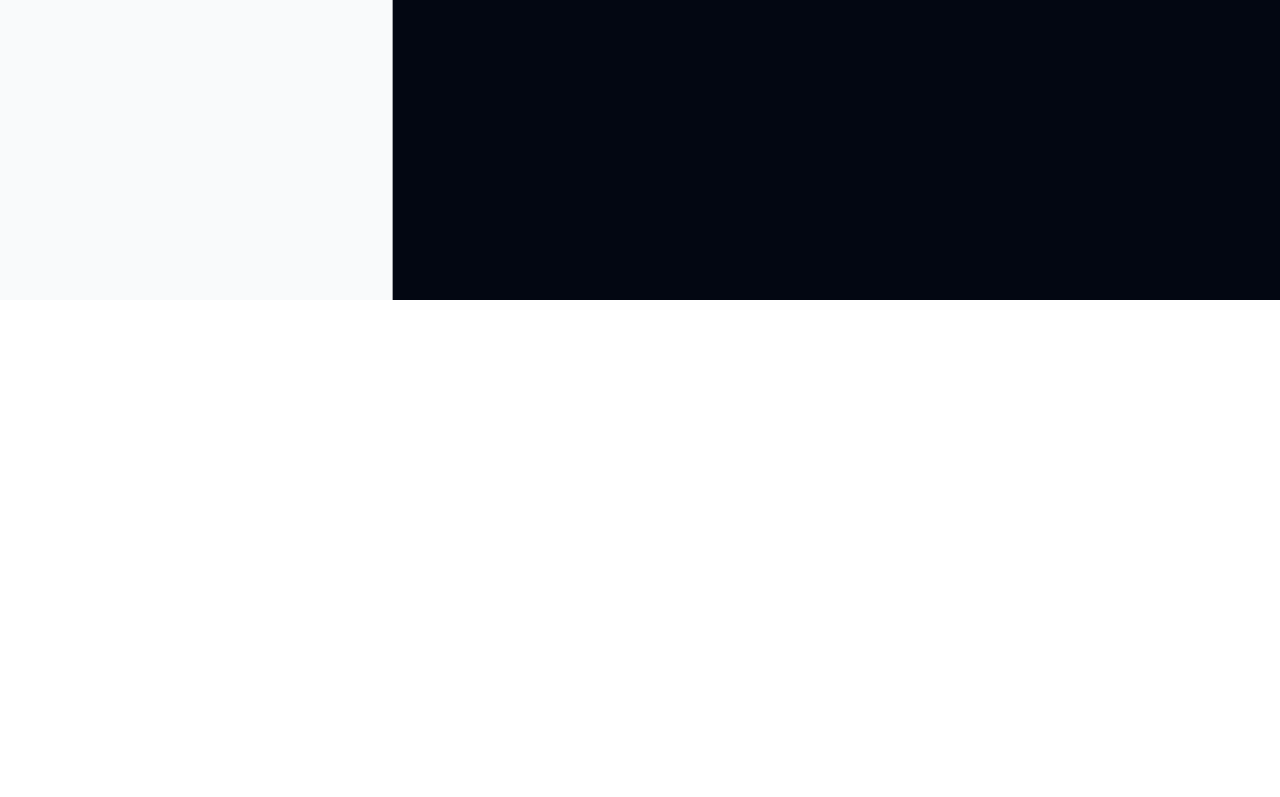
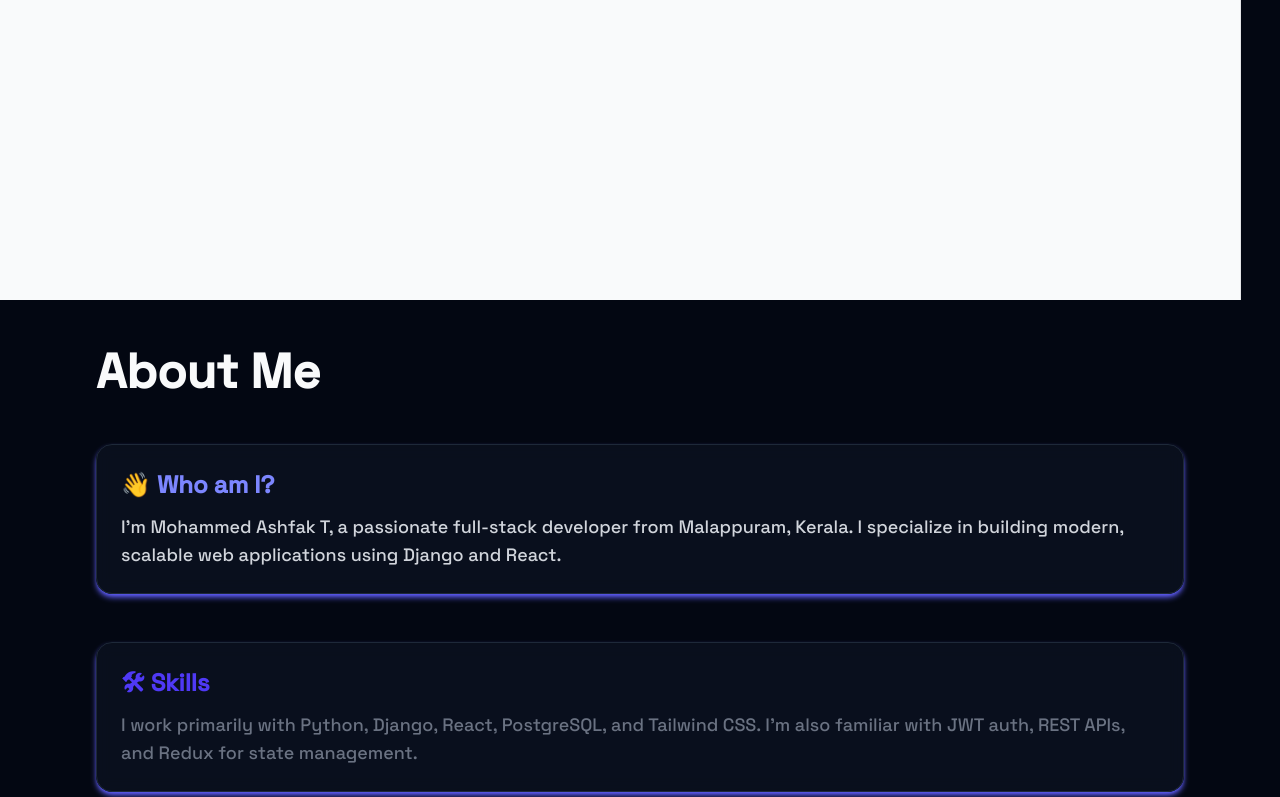
Before and after one commit to aashiashfak/gsapWelcomeTutorial, a React (Vite) app: page / in a window 1280 px wide. Shown: the part 500-1297 px from the top of the page. Before the commit the page ends 800 px from the top, so only its background shows below. Built offline with nearby package versions, Linux system fonts and the light colour scheme.

Commit message:
created animations with scrolling with gsap

```diff
--- a/src/App.jsx
+++ b/src/App.jsx
@@ -1,69 +1,16 @@
-import {useLayoutEffect, useRef, useState} from "react";
-import gsap from "gsap";
+import AboutMe from "./pages/AboutMe";
+import Home from "./pages/Home";
 
 function App() {
-  const comp = useRef(null);
+  return <div>
+    <section>
+      <Home id ="home" />
+    </section>
+     <section id ="aboutMe">
+      <AboutMe/>
+     </section>
+  </div>
 
-  useLayoutEffect(() => {
-    let ctx = gsap.context(() => {
-      const t1 = gsap.timeline();
-      gsap.set("#welcome", {opacity: 0});
-      t1.from("#intro-slider", {
-        xPercent: "-100",
-        duration: 1.3,
-        delay: 0.3,
-      })
-        .from(["#title-1", "#title-2", "#title-3"], {
-          opacity: 0,
-          y: "+=30",
-          stagger: 0.5,
-        })
-        .to(["#title-1", "#title-2", "#title-3"], {
-          opacity: 0,
-          y: "-=30",
-          delay: 0.3,
-          stagger: 0.5,
-        })
-        .to("#intro-slider", {
-          xPercent: "-100",
-          duration: 1.3,
-        })
-        .to("#welcome", {
-          opacity: 1,
-          duration: 0.5,
-        });
-    }, comp);
-    return () => ctx.revert();
-  }, []);
-
-  return (
-    <>
-      <div className=" relative" ref={comp}>
-        <div
-          id="intro-slider"
-          className="absolute flex flex-col gap-10 h-screen p-10 bg-gray-50 top-0 left-0 font-space-grotesk z-10 w-full tracking-tight"
-        >
-          <h1 id="title-1" className="text-8xl">
-            software Engineer
-          </h1>
-          <h1 id="title-2" className="text-8xl">
-            Designer
-          </h1>
-          <h1 id="title-3" className="text-8xl">
-            Freelancer
-          </h1>
-        </div>
-        <div className="flex min-h-screen justify-center bg-gray-950 items-center  ">
-          <h1
-            id="welcome"
-            className="text-9xl text-gray-200 font-space-grotesk font-bold "
-          >
-            Welcome.
-          </h1>
-        </div>
-      </div>
-    </>
-  );
 }
 
 export default App;
--- /dev/null
+++ b/src/pages/AboutMe.jsx
@@ -0,0 +1,81 @@
+// src/pages/AboutMe.jsx
+import {useEffect, useRef} from "react";
+import gsap from "gsap";
+import ScrollTrigger from "gsap/ScrollTrigger";
+
+gsap.registerPlugin(ScrollTrigger);
+
+const AboutMe = () => {
+  const containerRef = useRef(null);
+
+  useEffect(() => {
+    const ctx = gsap.context(() => {
+      gsap.utils.toArray(".reveal").forEach((elem) => {
+        gsap.from(elem, {
+          opacity: 0,
+          y: 50,
+          duration: 1,
+          ease: "power2.out",
+          scrollTrigger: {
+            trigger: elem,
+            start: "top 80%",
+            toggleActions: "play none none none",
+          },
+        });
+      });
+    }, containerRef);
+
+    return () => ctx.revert();
+  }, []);
+
+  return (
+    <div
+      ref={containerRef}
+      className="px-6 py-12 md:px-24 bg-gray-950 min-h-screen font-space-grotesk"
+    >
+      <h1 className="text-4xl md:text-5xl font-bold text-gray-50 mb-12 reveal">
+        About Me
+      </h1>
+
+      <div className="space-y-12">
+        <section className="reveal bg-gray-900/50 backdrop-blur-sm border border-gray-800 p-6 rounded-2xl shadow-md shadow-indigo-500 ">
+          <h2 className="text-2xl font-semibold text-indigo-400 mb-3">
+            👋 Who am I?
+          </h2>
+          <p className="text-gray-300 text-lg">
+            I'm Mohammed Ashfak T, a passionate full-stack developer from
+            Malappuram, Kerala. I specialize in building modern, scalable web
+            applications using Django and React.
+          </p>
+        </section>
+
+        <section className="reveal bg-gray-900/50 backdrop-blur-sm border border-gray-800 p-6 rounded-2xl shadow-md shadow-indigo-500 ">
+          <h2 className="text-2xl font-semibold text-indigo-600 mb-3 ">
+            🛠 Skills
+          </h2>
+          <p className="text-gray-500 text-lg">
+            I work primarily with Python, Django, React, PostgreSQL, and
+            Tailwind CSS. I'm also familiar with JWT auth, REST APIs, and Redux
+            for state management.
+          </p>
+        </section>
+
+        <section className="reveal bg-gray-900/50 backdrop-blur-sm border border-gray-800 p-6 rounded-2xl shadow-md shadow-indigo-500 ">
+          <h2 className="text-2xl font-semibold text-indigo-600 mb-3">
+            ✨ What Drives Me
+          </h2>
+          <p className="text-gray-500 text-lg ">
+            I love building things that make a real difference. I believe in the
+            power of thoughtful design, clean code, and continuous learning. My
+            motto is:{" "}
+            <span className="italic font-medium">
+              "Strive to build things that make a difference."
+            </span>
+          </p>
+        </section>
+      </div>
+    </div>
+  );
+};
+
+export default AboutMe;
--- /dev/null
+++ b/src/pages/Home.jsx
@@ -0,0 +1,70 @@
+import {useLayoutEffect, useRef, useState} from "react";
+import gsap from "gsap";
+
+const Home = () => {
+  const comp = useRef(null);
+
+  useLayoutEffect(() => {
+    let ctx = gsap.context(() => {
+      const t1 = gsap.timeline();
+      gsap.set("#welcome", {opacity: 0});
+      t1.from("#intro-slider", {
+        xPercent: "-100",
+        duration: 1.3,
+        delay: 0.3,
+      })
+        .from(["#title-1", "#title-2", "#title-3"], {
+          opacity: 0,
+          y: "-=30",
+          stagger: 0.7,
+        })
+        .to(["#title-1", "#title-2", "#title-3"], {
+          opacity: 0,
+          y: "-=30",
+          delay: 0.3,
+          stagger: 0.7,
+        })
+        .to("#intro-slider", {
+          xPercent: "-100",
+          duration: 1.3,
+        })
+        .to("#welcome", {
+          opacity: 1,
+          duration: 0.5,
+        });
+    }, comp);
+    return () => ctx.revert();
+  }, []);
+
+  return (
+    <>
+      <div className=" relative" ref={comp}>
+        <div
+          id="intro-slider"
+          className="absolute flex flex-col gap-10 min-h-screen p-10 bg-gray-50 top-0 left-0 font-space-grotesk z-10 w-full tracking-tight"
+        >
+          <h1 id="title-1" className="text-6xl md:text-9xl">
+            software Engineer
+          </h1>
+          <h1 id="title-2" className="text-6xl md:text-9xl">
+            Designer
+          </h1>
+          <h1 id="title-3" className="text-6xl md:text-9xl">
+            Freelancer
+          </h1>
+        </div>
+        <div className="flex min-h-screen justify-center bg-gray-950 items-center  ">
+          <h1
+            id="welcome"
+            className="text-6xl md:text-9xl text-gray-200 font-space-grotesk font-bold "
+          >
+            Welcome.
+          </h1>
+        </div>
+      </div>
+    </>
+  );
+}
+
+
+export default Home
```
